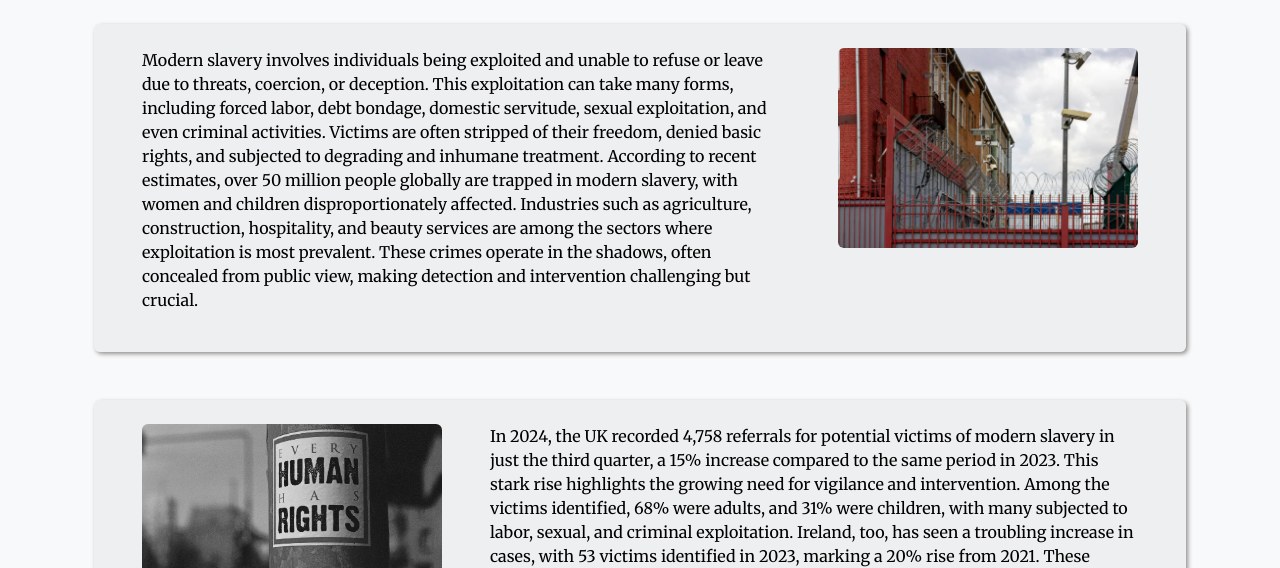
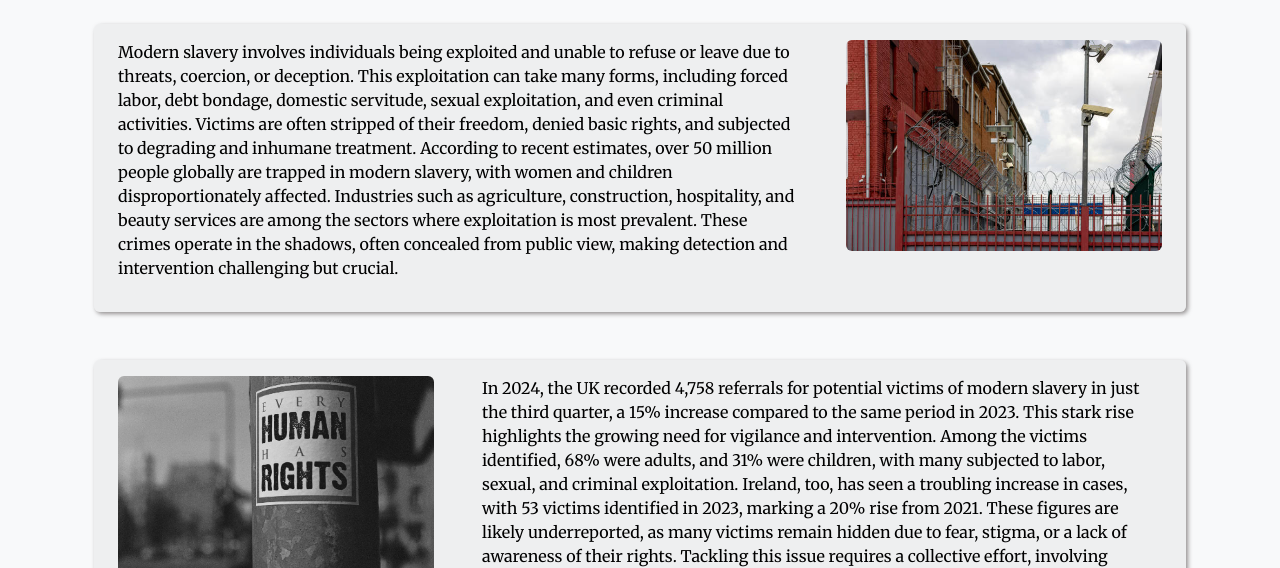
Before and after one commit to surfdemon/ForThe50, a Django app: page / in a window 1280 px wide. Shown: the part 2032-2600 px from the top of the page. Run offline with Django 4.2, Linux system fonts and the light colour scheme; some libraries are stand-ins or nearby versions.

Commit message:
fix: adjust responiveness on home page

```diff
--- a/forthe50/templates/forthe50/index.html
+++ b/forthe50/templates/forthe50/index.html
@@ -29,7 +29,7 @@
 
 <section class="py-4 back1">
   <div class="container px-3 px-md-5">
-      <div class="row gx-5 rounded card1 h-90 p-4">
+      <div class="row gx-5 rounded card1 h-90 py-3">
         <div class="col-lg-8">
           <p class="text-left">
             Modern slavery involves individuals being exploited and unable to refuse or leave due to threats, coercion, or deception. This exploitation can take many forms, including forced labor, debt bondage, domestic servitude, sexual exploitation, and even criminal activities. Victims are often stripped of their freedom, denied basic rights, and subjected to degrading and inhumane treatment. According to recent estimates, over 50 million people globally are trapped in modern slavery, with women and children disproportionately affected. Industries such as agriculture, construction, hospitality, and beauty services are among the sectors where exploitation is most prevalent. These crimes operate in the shadows, often concealed from public view, making detection and intervention challenging but crucial.
@@ -45,7 +45,7 @@
 
       </div>
 
-      <div class="row gx-5 rounded card1 h-90 p-4">
+      <div class="row gx-5 rounded card1 h-90 py-3">
 
         <div class="col-lg-4 text-center">
           <img src="{% static 'assets/Every-human-has-rights.jpg' %}" alt="Icon"
@@ -60,7 +60,7 @@
       <div class="col-lg-6 col-xxl-4 mb-5">
 
       </div>
-      <div class="row gx-5 rounded card1 h-90 p-4">
+      <div class="row gx-5 rounded card1 h-90 py-3">
         <!-- Left Column: Text and Table -->
         <div class="col-lg-8">
           <div class="mb-3">
@@ -72,7 +72,7 @@
               coercion.
             </p>
           </div>
-          <div>
+          <div class="table-responsive">
             <table class="styled-table ">
               <thead>
                 <tr>
@@ -94,7 +94,7 @@
                   <td>Anxious employees, dependence on tips, no contracts.</td>
                 </tr>
                 <tr>
-                  <td>Nail Bars/Beauty</td>
+                  <td>Nail Bars/<br>Beauty</td>
                   <td>Young workers, submissive to managers, undertrained.</td>
                 </tr>
                 <tr>
@@ -102,7 +102,7 @@
                   <td>Exposure to chemicals, poor working conditions.</td>
                 </tr>
                 <tr>
-                  <td>Logistics/Warehousing</td>
+                  <td>Logistics/<br>Warehousing</td>
                   <td>Long shifts, few breaks during peak retail periods.</td>
                 </tr>
               </tbody>
```
